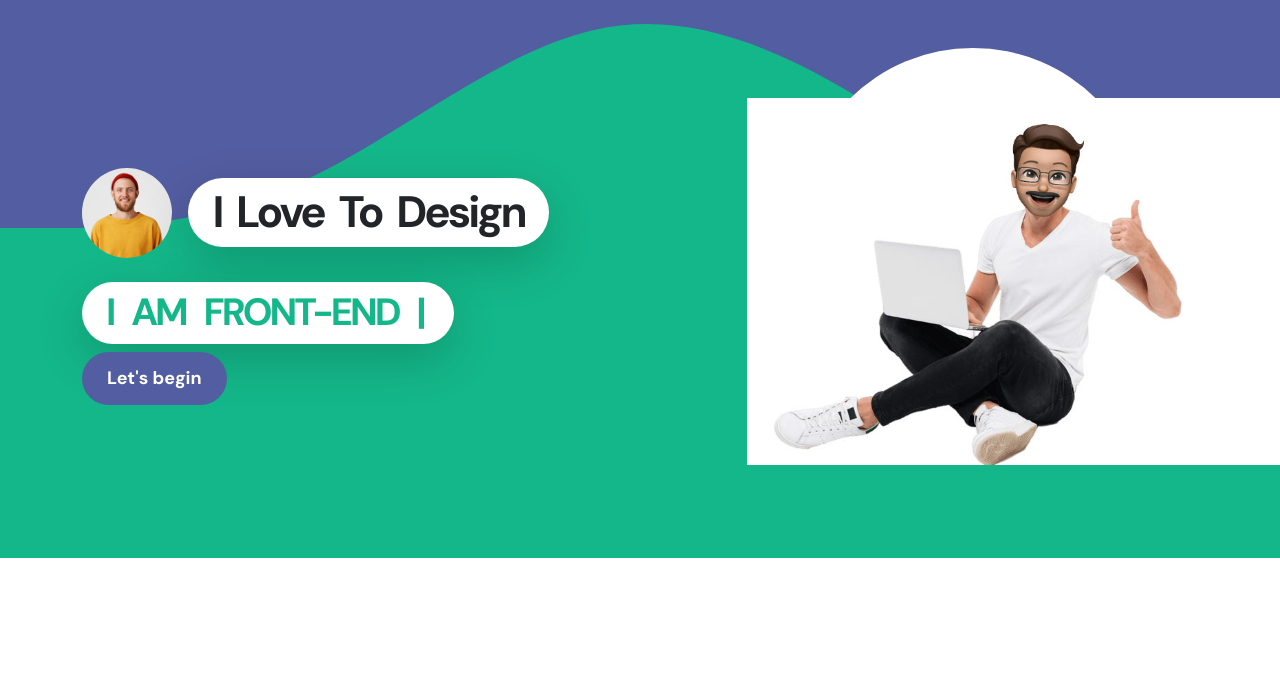
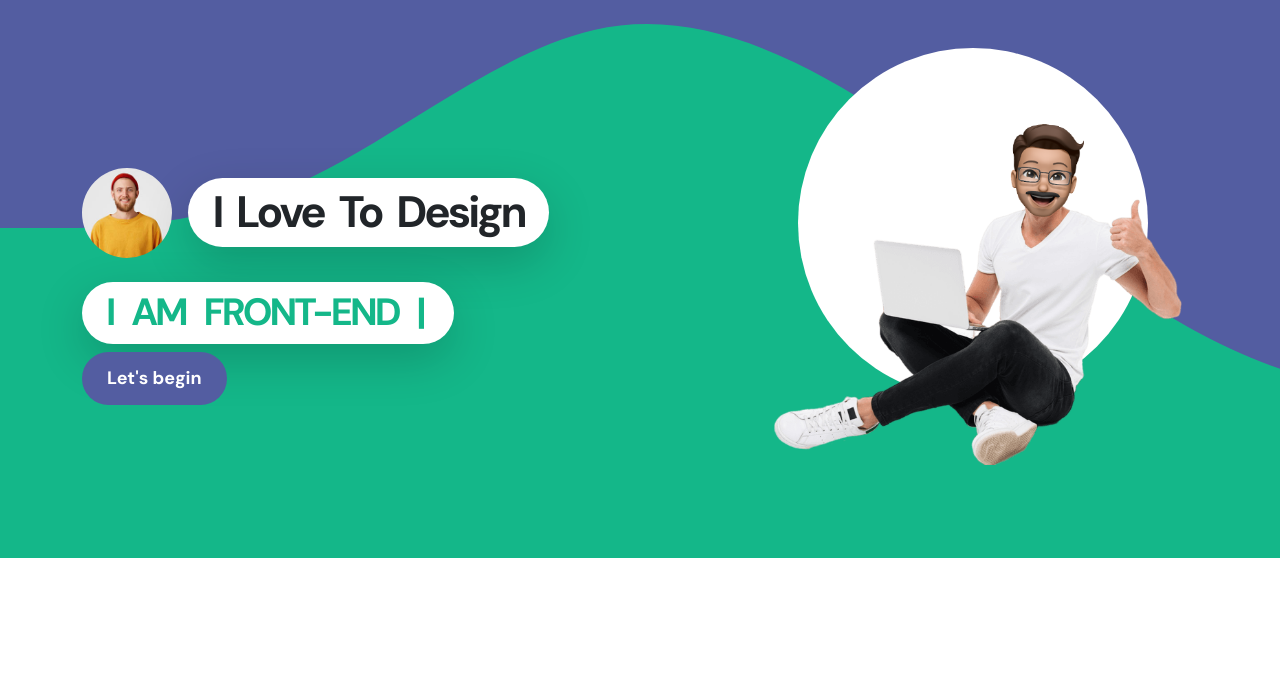
Before and after one commit to Dimuthu-Maduranga/Borgen-Solutions, a plain HTML site: page index.html in a window 1280 px wide. Shown: the part 102-777 px from the top of the page. Drawn offline with nearby package versions, Linux system fonts and the light colour scheme.

Commit message:
add img2

```diff
--- a/index.html
+++ b/index.html
@@ -119,7 +119,7 @@ https://templatemo.com/tm-578-first-portfolio
 
                     <div class="col-lg-5 col-12 position-relative">
                         <div class="hero-image-wrap"></div>
-                        <img src="images/dimuthu with laptop.jpg" class="hero-image img-fluid" alt="">
+                        <img src="images/dimuthu with laptop2.png" class="hero-image img-fluid" alt="">
                     </div>
 
                 </div>
```
Also changed, not shown: images/dimuthu with laptop.jpg (deleted), images/dimuthu with laptop2.png (added).
